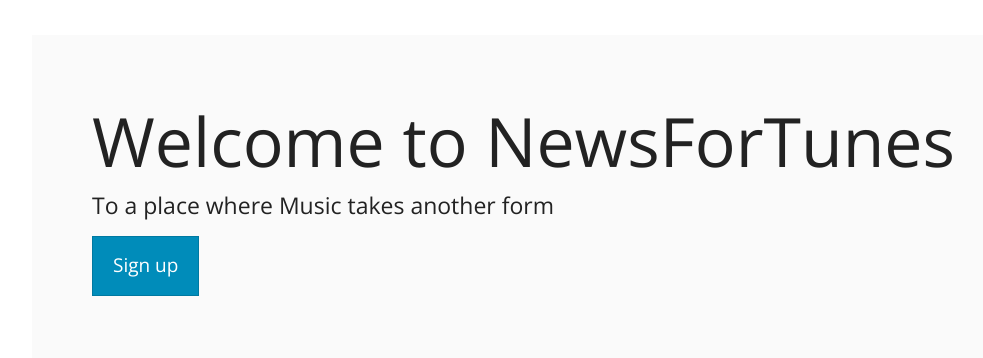
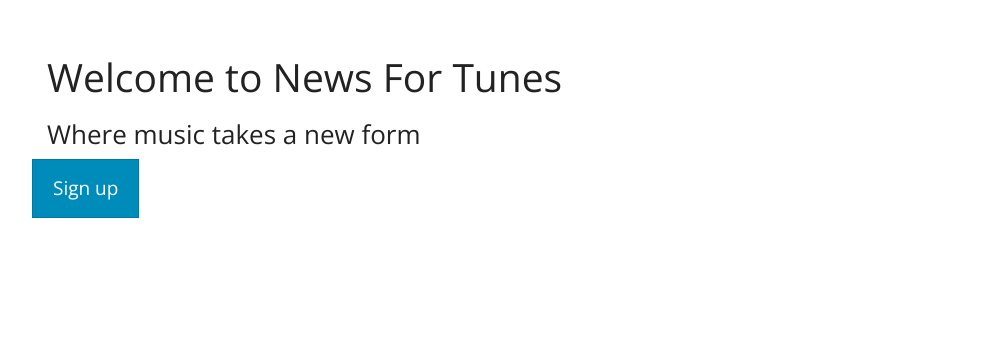
Before and after one commit to willps94/final_1, a Django app: page / in a window 1280 px wide. Shown: the part 45-403 px from the top of the page, without its empty margins (38-1021 px from the left). Run offline with Django 3.2, Linux system fonts and the light colour scheme; some libraries are stand-ins or nearby versions.

Commit message:
Final Project

```diff
--- a/core/views.py
+++ b/core/views.py
@@ -11,7 +11,7 @@ class Home(TemplateView):
 class PostCreateView(CreateView):
     model = Post
     template_name = "post/post_form.html"
-    fields = ['title', 'description', 'visibility']
+    fields = ['title', 'description', 'visibility', 'image_file']
     success_url = reverse_lazy('post_list')
 
     def form_valid(self, form):
@@ -47,7 +47,7 @@ class PostDetailView(DetailView):
 class PostUpdateView(UpdateView):
       model = Post
       template_name = 'post/post_form.html'
-      fields = ['title', 'description']
+      fields = ['title', 'description', 'visibility', 'image_file']
 
       def get_object(self, *args, **kwargs):
               object = super(PostUpdateView, self).get_object(*args, **kwargs)
--- a/final_1/settings.py
+++ b/final_1/settings.py
@@ -122,3 +122,5 @@ STATIC_ROOT = 'staticfiles'
 LOGIN_URL = '/user/login'
 LOGIN_REDIRECT_URL ='/post/'
 SITE_ID = 1
+DEFAULT_FILE_STORAGE = 'storages.backends.s3boto.S3BotoStorage'
+AWS_STORAGE_BUCKET_NAME = '381final'
--- a/requirements.txt
+++ b/requirements.txt
@@ -1,9 +1,12 @@
 Django==1.8.5
+Pillow==3.0.0
 argparse==1.2.1
+boto==2.38.0
 dj-database-url==0.3.0
 dj-static==0.0.6
 django-bootstrap3==6.2.2
 django-registration-redux==1.2
+django-storages==1.1.8
 django-toolbelt==0.0.1
 gunicorn==19.3.0
 psycopg2==2.6.1
--- a/templates/home.html
+++ b/templates/home.html
@@ -5,10 +5,14 @@
   <h1>Welcome back!</h1>
 </div>
 {% else %}
-<div class="jumbotron">
-  <h1>Welcome to NewsForTunes</h1>
-  <p>To a place where Music takes another form</p>
+<div class="into-header">
+  <div class="container">
+    <div class="intro-message">
+      <h1>Welcome to News For Tunes</h1>
+      <h3>Where music takes a new form</h3>
+    </div>
+  </div>
+</div>
   <p><a class="btn btn-lg btn-primary" href="{% url 'registration_register'  %}">Sign up</a></p>
-</div>
 {% endif %}
 {% endblock %}
--- a/templates/post/post_detail.html
+++ b/templates/post/post_detail.html
@@ -2,6 +2,7 @@
 {% block content %}
 <h1>{{ post.title }}</h1>
 <p>{{ post.description }}</p>
+<p>{% if post.image_file %}<img src="{{ post.image_file.url }}" />{% endif %}</p>
 <p>Posted {% if question.visibility == 0 %} by <a href="{% url 'user_detail' slug=post.user.username %}">{{ post.user.username }}</a> {% endif %} on {{ post.created_at }}</p>
 {% if post.user == user %}
 <p><a href="{% url 'post_update' pk=post.id %}">Edit Post</a></p>
--- a/templates/post/post_form.html
+++ b/templates/post/post_form.html
@@ -3,7 +3,7 @@
 {% block content %}
 <div class="row">
 <div class="col-lg-6">
-<form method="post" action="">
+<form method="post" action="" enctype="multipart/form-data">
   {% csrf_token %}
   {% bootstrap_form form %}
   <button type="submit" class="btn btn-primary">Submit</button>
```
Also changed, not shown: core/models.py (+11 -0 lines), core/migrations/0006_post_image_file.py (added), templates/post/post_list.html (line endings or trailing spaces).
